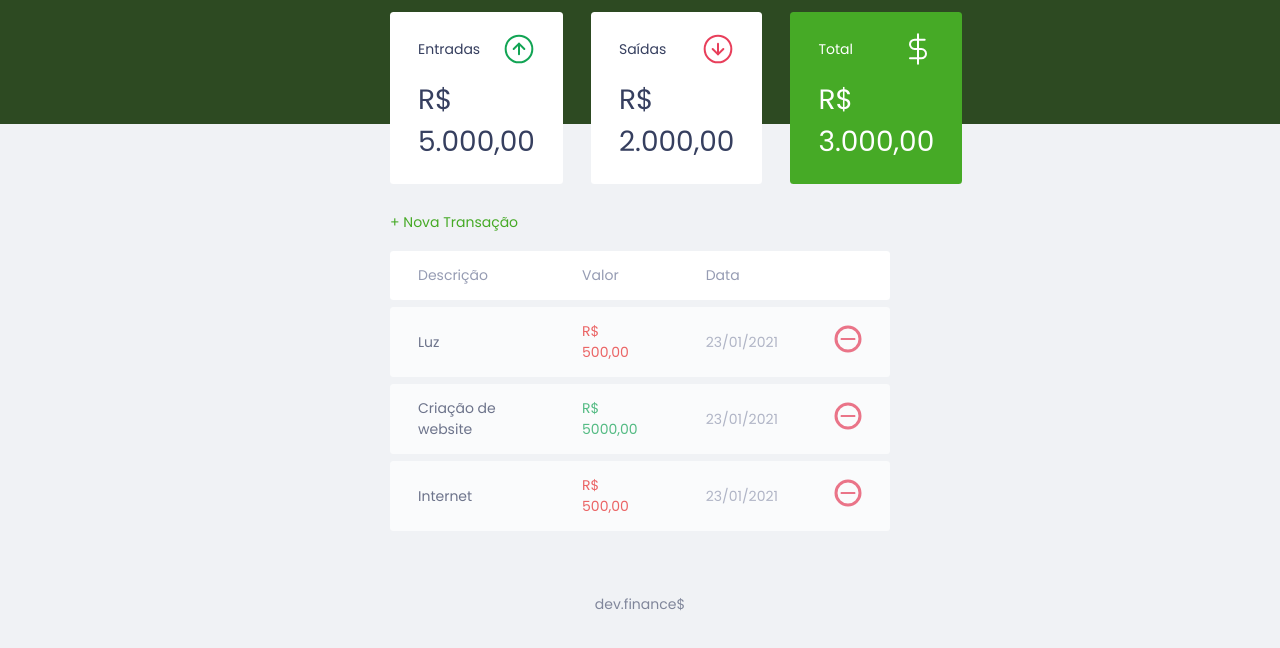
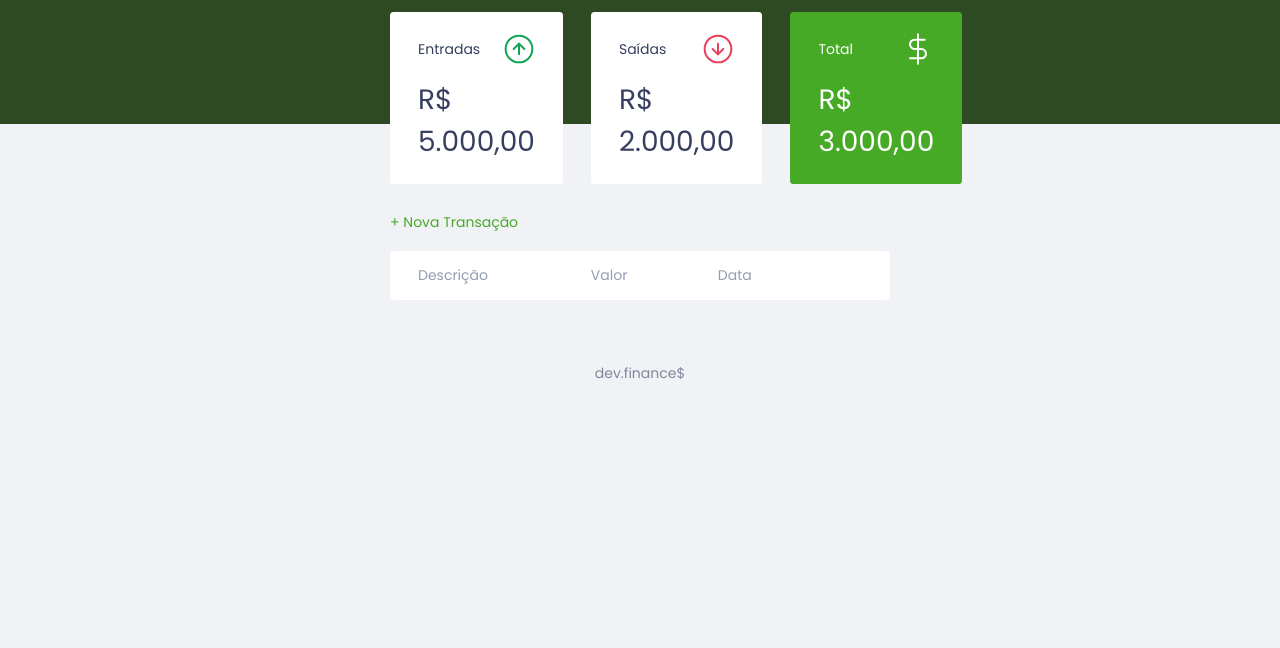
Before and after one commit to matheuspython/dev.finance, a plain HTML site: page index.html in a window 1280 px wide. Shown: the part 74-722 px from the top of the page. Drawn offline with Linux system fonts and the light colour scheme.

Commit message:
retirando elementos estaticos da table para adicionalos com javascript

```diff
--- a/index.html
+++ b/index.html
@@ -70,26 +70,7 @@
                         <th></th>
                     </tr>
                 </thead>
-                <tbody>
-                    <tr>
-                        <td class="description">Luz</td>
-                        <td class="expense"> R$ 500,00</td>
-                        <td class="date">23/01/2021</td>
-                        <td><img src="./assets/minus.svg" alt="Remover transação"></td>
-                    </tr>
-                    <tr>
-                        <td class="description">Criação de website</td>
-                        <td class="income"> R$ 5000,00</td>
-                        <td class="date">23/01/2021</td>
-                        <td><img src="./assets/minus.svg" alt="Remover transação"></td>
-                    </tr>
-                    <tr>
-                        <td class="description">Internet</td>
-                        <td class="expense"> R$ 500,00</td>
-                        <td class="date">23/01/2021</td>
-                        <td><img src="./assets/minus.svg" alt="Remover transação"></td>
-                    </tr>
-                </tbody>
+                <tbody></tbody>
             </table>
         </section>
     </main>
```
